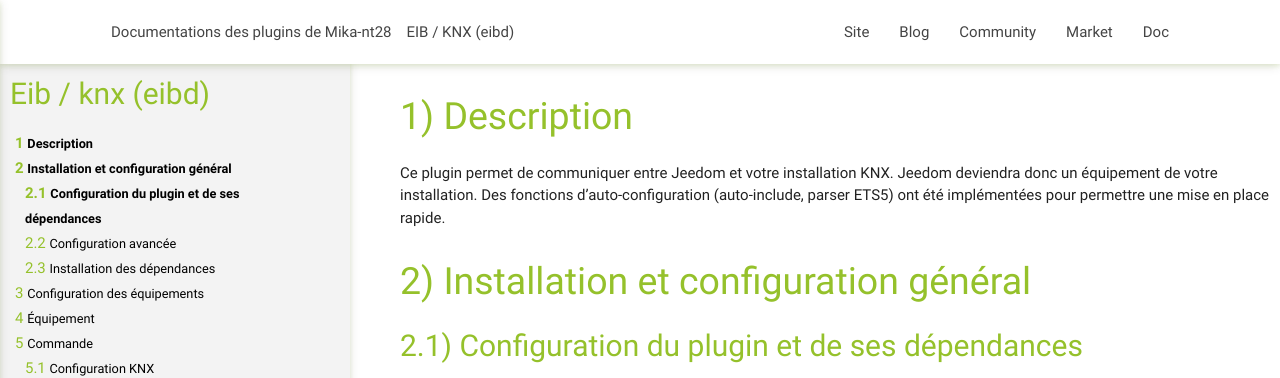
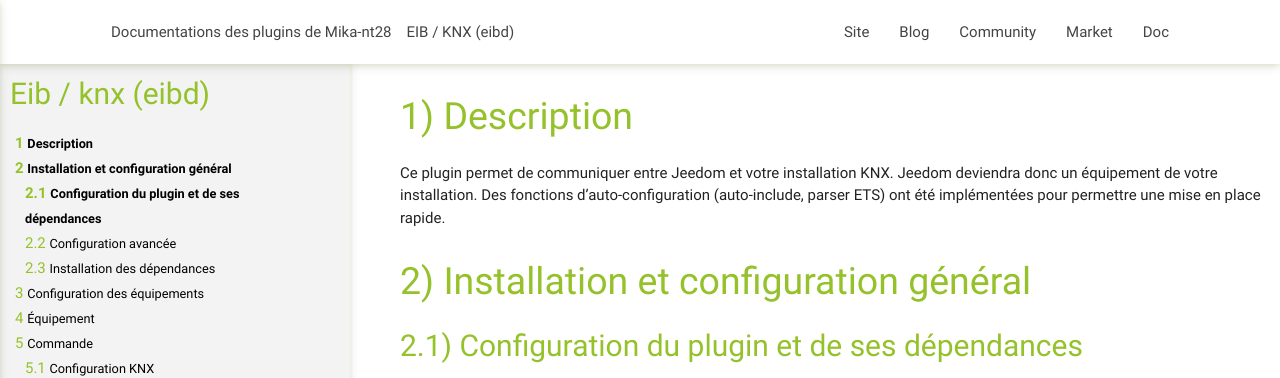
Before and after one commit to mika-nt28/Documentations, a Jekyll site: the page built from eibd/fr_FR/index.md, in a window 1280 px wide and 900 px high. Shown: the top 378 px of the window. Built offline with Jekyll 4.4.1, drawn with Linux system fonts in a browser that asks for light colours; some of the changed lines change nothing that is shown.

Commit message:
Update index.md

```diff
--- a/eibd/fr_FR/index.md
+++ b/eibd/fr_FR/index.md
@@ -9,7 +9,7 @@
 ===========
 Ce plugin permet de communiquer entre Jeedom et votre installation KNX.
 Jeedom deviendra donc un équipement de votre installation.
-Des fonctions d'auto-configuration (auto-include, parser ETS5) ont été implémentées pour permettre une mise en place rapide.
+Des fonctions d'auto-configuration (auto-include, parser ETS) ont été implémentées pour permettre une mise en place rapide.
 
 Installation et configuration général
 ======================================
@@ -250,7 +250,7 @@
 
 En cliquant sur un des ses bouton vous allez obtenir cette fenêtre.
 
-![Selection d'une adresse de groupe](../images/eidb_screenshot_ConfigParameter.jpg)
+![Selection d'une adresse de groupe](../images/eibd_screenshot_ConfigParameter.jpg)
 
 Sur cette ecran, il sera possible de
 * Activer / desactiver la recherche d'adresse de groupe inconue
@@ -297,7 +297,7 @@
 
 En téléchargeant votre projet ETS (.KNXproj), ou le zip de votre porjet TX100, vous allez permettre à Jeedom de charger, tout les arborescences de votre installation.
 
-![Chargment du fichier projet](../images/eidb_screenshot_ImportETS.jpg)
+![Chargment du fichier projet](../images/eibd_screenshot_ImportETS.jpg)
 
 Apres avoir charger votre fichier, le plugin vous demandera si vous voulez en charger un autre.
 Ce mecanisme est tres utile pour les personnes ayant une licence demo ou lite d'ETS et qui veulent reconstruir les arborescences sous jeedom.
@@ -311,7 +311,7 @@
 Creation automatique des equipements
 =====================================
 
-![Demande de chargement d'un autres fichier projet](../images/eidb_screenshot_autoCreate.jpg)
+![Demande de chargement d'un autres fichier projet](../images/eibd_screenshot_autoCreate.jpg)
 
 > La creation automatique de vos equipements ne correspondant pas a un template peut etre inutilisable et necessitera obligatoirement une reprise 1 a 1 de chaque equipement et commande.
 Ce fonctionement n'est donc pas recommandé mais exite
@@ -320,6 +320,10 @@
 Le nom  template et ses commandes doit etre strictement inclue dans le nom sur ETS.[Voici un exemple]: https://github.com/mika-nt28/Documentations/EIBD/raw/master/docs/images/Jeedom_Template.KNXproj.
 Pour assouplir cette demarche des synonime sont ajouté
 Se reporté au paragraphe de template pour y connaitre toute les nome et syntaxe
+
+![Exemple ETS de configuration des GAD pour auto-creation](../images/eibd_screenshot_ETS_Archi_GAD.jpg)
+
+![Exemple ETS de configuration des GAD pour auto-creation](../images/eibd_screenshot_ETS_Archi_Batiment.jpg)
 
 * Quelle arborescence choisir : Choisi sur quel arboresance se base la creation automatique
 * Arborescence des groupes : Défini, pour chaque rang de votre arborescence, un type d'information. Cette configuration est obligatoire si vous voulez qu'il crée automatiquement vos objets et équipements
```
